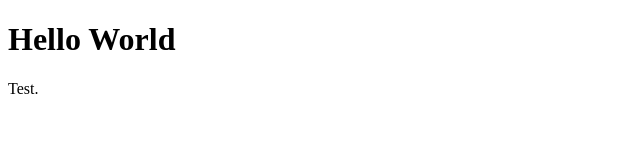
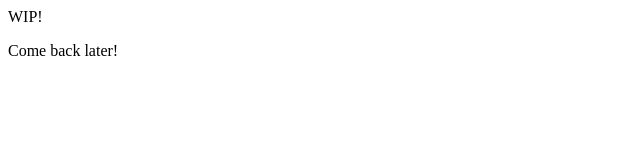
Before and after one commit to BrandonColbert/BrandonColbert.github.io, a plain HTML site: page index.html in a window 1280 px wide. Shown: the whole page, without its empty margins (0-640 px from the left). Drawn offline with Linux system fonts and the light colour scheme.

Commit message:
Update index.html

```diff
--- a/index.html
+++ b/index.html
@@ -1,7 +1,7 @@
 <!DOCTYPE html>
 <html>
   <body>
-    <h1>Hello World</h1>
-    <p>Test.</p>
+    <h>WIP!</h>
+    <p>Come back later!</p>
   </body>
 </html>
```
